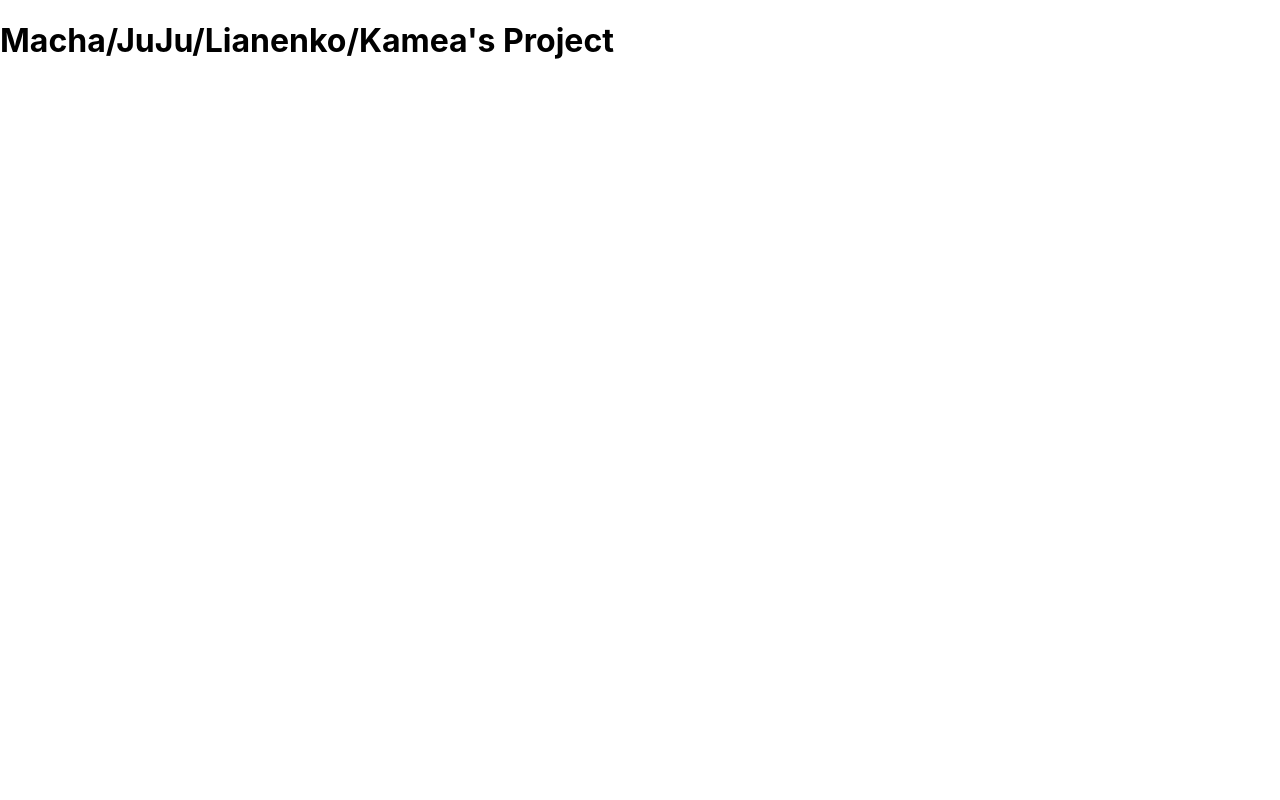
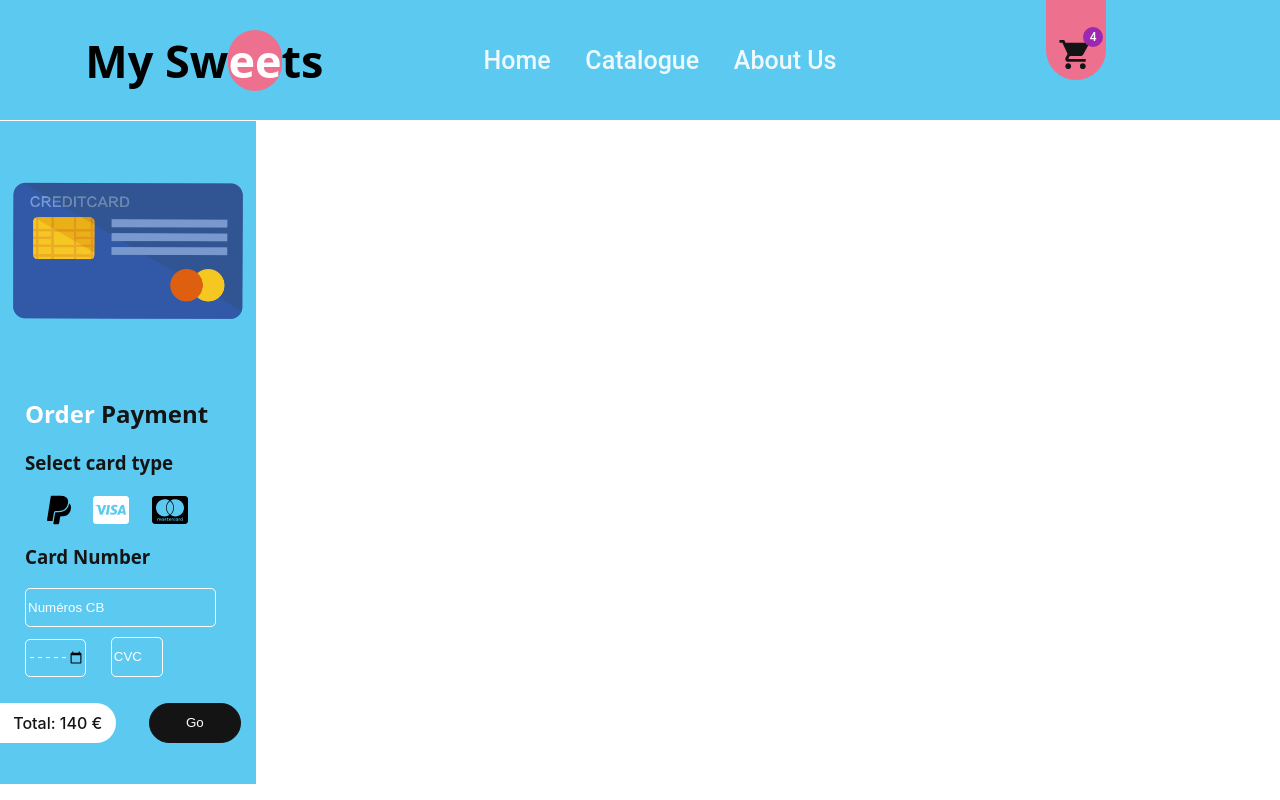
Before and after one commit to kameamea133/my-sweet-shop, a React (Create React App) app: page / in a window 1280 px wide. Built offline with nearby package versions, Linux system fonts and the light colour scheme.

Commit message:
composants header et Cb

```diff
--- a/src/App.js
+++ b/src/App.js
@@ -1,9 +1,15 @@
 import './App.css';
+import React from 'react'
+import Header from './components/header'
+import PaiementCb from './components/paiementcb';
 
 function App() {
   return (
     <div className="App">
-     <h1>Macha/JuJu/Lianenko/Kamea's Project</h1>
+
+     <Header />
+     <PaiementCb />
+
     </div>
   );
 }
--- /dev/null
+++ b/src/components/header.js
@@ -0,0 +1,46 @@
+import React from 'react'
+import '../styles/header.css'
+import { Badge } from '@mui/material';
+import ShoppingCartIcon from '@mui/icons-material/ShoppingCart';
+
+
+function Header() {
+
+
+  return (
+    <div className="header">
+        <div className='titre'>
+            <div>
+                <h1>My Sw<span>ee</span>ts
+
+                </h1>
+            </div>
+        </div>
+
+        <nav>
+            <ul className='nav-item'>
+                <li onClick={() => console.log('Home')}>Home</li>
+                <li onClick={() => console.log('Catalogue')}>Catalogue</li>
+                <li onClick={() => console.log('About')}>About Us</li>
+            </ul>
+        </nav>
+
+        <div className='panier'>
+            <div className='decor-panier'>
+
+                    <Badge badgeContent={4} color="secondary" sx={{marginBottom: 1}} className='icone-panier'>
+                        <ShoppingCartIcon fontSize="large"/>
+                    </Badge>
+
+            </div>
+
+
+
+
+        </div>
+
+    </div>
+  );
+}
+
+export default Header;
--- /dev/null
+++ b/src/components/paiementcb.js
@@ -0,0 +1,62 @@
+import React, { useState } from "react";
+import "../styles/paiementCb.css";
+import { useForm } from 'react-hook-form';
+import { FontAwesomeIcon } from "@fortawesome/react-fontawesome";
+import {
+  faPaypal,
+  faCcMastercard,
+  faCcVisa,
+} from "@fortawesome/free-brands-svg-icons";
+
+
+function PaiementCb() {
+
+  const { register, handleSubmit, formState: { errors } } = useForm();
+  const onSubmit = data => console.log(data);
+  console.log(errors);
+
+
+
+  return (
+    <div className="container-cb">
+      <img
+        className="cartebleu"
+        src="../images/creditcard.png"
+        alt="carte de credit"
+      />
+      <div className="info-cb">
+
+        <h2>Order <span>Payment</span></h2>
+        <h3>Select card type</h3>
+        <div className="cb-icons">
+          <FontAwesomeIcon icon={faPaypal} size="2xl" />
+          <FontAwesomeIcon icon={faCcVisa} size="2xl" style={{color: "white"}}/>
+          <FontAwesomeIcon icon={faCcMastercard} size="2xl" />
+        </div>
+
+        <h3>Card Number</h3>
+        <div className="cb-form">
+
+          <form onSubmit={handleSubmit(onSubmit)}>
+            <input className='numero-cb' type="number" placeholder="Numéros CB" {...register("Numéros CB", {required: true, maxLength: 12})} />
+            <div>
+              <input className='date-cb' type="month" placeholder="Date" {...register("Date", {required: true, maxLength: 6})} />
+              <input className='cvc-cb' type="number" placeholder="CVC" {...register("CVC", {required: true, maxLength: 3, pattern: /^\S+@\S+$/i})} />
+            </div>
+            <div className='total'>
+              <p>Total: 140 €</p>
+              <button className='submit-btn' type="submit">Go</button>
+            </div>
+
+          </form>
+
+
+        </div>
+
+
+      </div>
+    </div>
+  );
+}
+
+export default PaiementCb;
--- a/src/index.css
+++ b/src/index.css
@@ -5,6 +5,7 @@ body {
     sans-serif;
   -webkit-font-smoothing: antialiased;
   -moz-osx-font-smoothing: grayscale;
+  cursor: default;
 }
 
 code {
--- /dev/null
+++ b/src/styles/header.css
@@ -0,0 +1,78 @@
+h1 {
+    font-family: 'Noto Sans', sans-serif;
+    font-size: 45px;
+    color: black;
+  }
+
+
+  h1 span {
+    height: 15px;
+    width: 15px;
+    background-color: #ed708e;
+    color: white;
+    border-radius: 255px;
+  }
+
+  .header {
+    display: flex;
+    width: 100vw;
+    height: 15vh;
+    justify-content: space-around;
+    align-items: center;
+    border-bottom: 1px solid white;
+    background-color: #5cc9f0;
+  }
+
+  .titre {
+    display: flex;
+    width: 33vw;
+    justify-content: center;
+  }
+
+  .nav-item {
+    display: flex;
+    width: 33vw;
+    justify-content: space-evenly;
+    list-style-type: none;
+    font-family: 'Roboto';
+    font-size: 25px;
+    font-weight: 500;
+    color: white;
+    opacity: 0.9;
+
+  }
+
+  .panier {
+    display: flex;
+    justify-content: center;
+    align-items: flex-start;
+    width: 33vw;
+    height: 15vh;
+
+
+  }
+
+  .decor-panier {
+    display: flex;
+    justify-content: center;
+    align-items: flex-end;
+    background-color: #ed708e;
+    height: 10vh;
+    width: 60px;
+    border-bottom-left-radius: 30px;
+    border-bottom-right-radius: 30px;
+
+  }
+
+  .nav-item li:hover{
+    opacity: 1;
+    transform: scale(1.1);
+    transition: transform 0.3s ease-in-out
+  }
+
+  .icone-panier:hover {
+
+    transform: scale(1.1);
+    transition: transform 0.3s ease-in-out
+
+  }
--- /dev/null
+++ b/src/styles/paiementCb.css
@@ -0,0 +1,102 @@
+h2 {
+    font-family: 'Noto Sans', sans-serif;
+    color: white;
+}
+
+span, h3{
+    color: rgb(21, 20, 20);
+    font-family: 'Noto Sans', sans-serif;
+}
+
+input {
+    background-color: transparent;
+    height: 35px;
+    border: 1px solid white;
+    border-radius: 5px;
+    margin-bottom: 10px;
+    color: white;
+}
+
+::placeholder {
+    color: white;
+}
+
+input:focus{
+    outline: none;
+}
+
+.info-cb {
+    margin: 0 0 25px 25px;
+}
+
+.container-cb {
+    width: 20vw;
+    display: flex;
+    flex-direction: column;
+    justify-content: flex-start;
+    background-color: #5cc9f0;
+
+}
+
+.cb-icons {
+    display: flex;
+    width: 80%;
+    justify-content: space-evenly;
+}
+
+.cb-form {
+
+    display: flex;
+    flex-direction: column;
+    justify-content: space-around;
+    color: white;
+
+}
+
+.numero-cb {
+    width: 80%;
+}
+
+.date-cb {
+    width: 25%;
+    height: 36px;
+}
+
+.cvc-cb {
+    width: 20%;
+    height: 36px;
+    margin-left: 25px;
+
+}
+
+.submit-btn {
+    width : 40%;
+    height: 40px;
+    border-radius: 25px;
+    background-color: rgb(21, 20, 20);
+    color: white;
+    border: 1px solid rgb(21, 20, 20);
+    margin-right: 15px;
+}
+
+.total {
+    display: flex;
+    flex-direction: row;
+    justify-content: space-between;
+    align-items: center;
+
+}
+
+.total p{
+    display: flex;
+    width: 50%;
+    height: 40px;
+    background-color: white;
+    color:rgb(21, 20, 20);
+    margin-left: -25px;
+    align-items: center;
+    justify-content: center;
+    border-top-right-radius: 25px;
+    border-bottom-right-radius: 25px;
+    font-weight: 500;
+}
```
Also changed, not shown: package.json (+7 -0 lines), public/images/creditcard.png (added), 1 other file (tests, documents, lock files or other folders).
